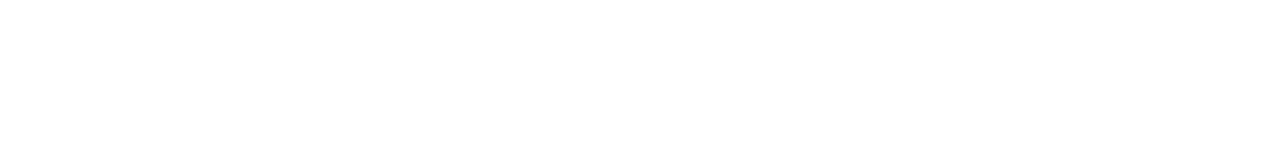
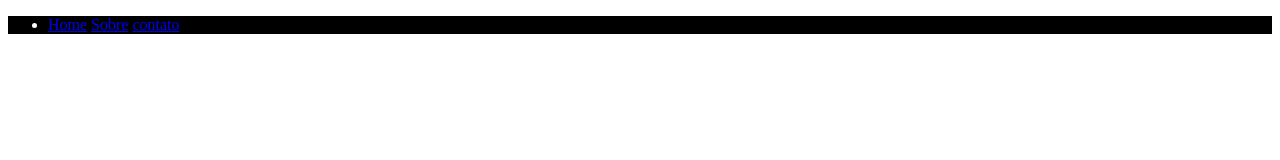
Before and after one commit to gibruch/teste_repositorio, a plain HTML site: page index.html in a window 1280 px wide. Drawn offline with Linux system fonts and the light colour scheme.

Commit message:
adicionando o header e style.css

```diff
--- a/index.html
+++ b/index.html
@@ -5,8 +5,16 @@
     <meta http-equiv="X-UA-Compatible" content="IE=edge">
     <meta name="viewport" content="width=device-width, initial-scale=1.0">
     <title>Document</title>
-</head>
+    <link rel="stylesheet" href="style.css">
 <body>
-
+    <header>
+        <ul>
+            <li>
+                <a href="#">Home</a>
+                <a href="#">Sobre</a>
+                <a href="#">contato</a>
+            </li>
+        </ul>
+    </header>
 </body>
 </html>
--- /dev/null
+++ b/style.css
@@ -0,0 +1,4 @@
+header {
+    background-color: black;
+    color: white;
+}
```
